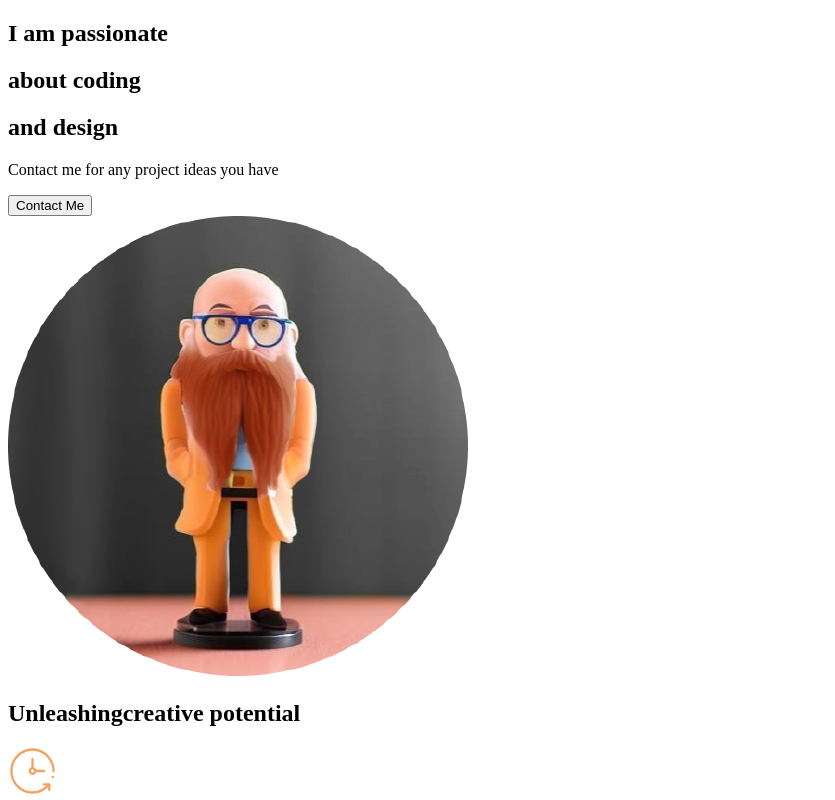
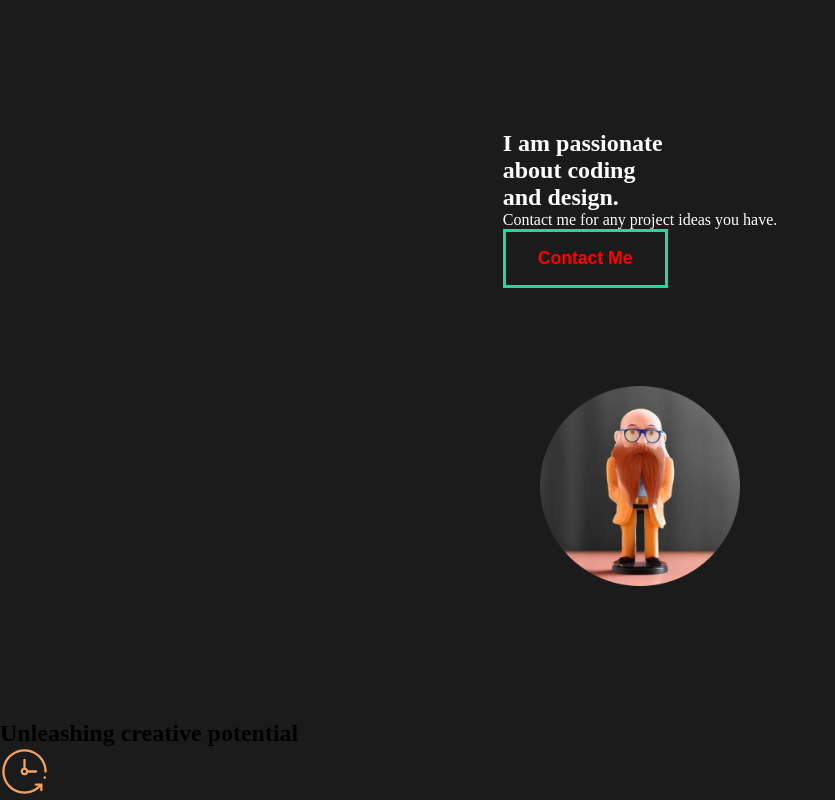
Before and after one commit to Aloosli/react-portfolio, a React (Create React App) app: page / in a window 1280 px wide. Shown: the top 800 px of the page, without its empty margins (0-835 px from the left). Built offline with nearby package versions, Linux system fonts and the light colour scheme.

Commit message:
add GlobalStyles file and add it to app.js

```diff
--- a/package.json
+++ b/package.json
@@ -9,6 +9,7 @@
     "react": "^18.2.0",
     "react-dom": "^18.2.0",
     "react-scripts": "5.0.1",
+    "styled-components": "^5.3.6",
     "web-vitals": "^2.1.4"
   },
   "scripts": {
--- a/src/App.js
+++ b/src/App.js
@@ -1,13 +1,14 @@
 // This is the main component of the app
 
 // import Pages
-
+import GlobalStyle from "./components/GlobalStyle";
 import AboutMe from "./pages/AboutMe";
 
 
 function App() {
   return (
     <div className="App">
+      <GlobalStyle />
       <AboutMe />
     </div>
   );
--- a/src/components/AboutSection.js
+++ b/src/components/AboutSection.js
@@ -1,27 +1,50 @@
 import avatar from "../img/avatar.png";
+// Styled Components
+import styled from "styled-components";
 
-const aboutSection = () => {
+const AboutSection = () => {
   return (
+    <About>
       <div className="description">
         <div className="title">
           <div className="hide">
             <h2>I am passionate</h2>
           </div>
           <div className="hide">
-          <h2>about<span> coding</span></h2>
+            <h2>
+              about<span> coding</span>
+            </h2>
           </div>
           <div className="hide">
-          <h2>and <span>design</span></h2>
+            <h2>
+              and<span> design.</span>
+            </h2>
           </div>
-        <p>Contact me for any project ideas you have</p>
+        </div>
+        <p>Contact me for any project ideas you have.</p>
         <button>Contact Me</button>
       </div>
       <div className="image">
-            <img src={avatar} alt="my avatar" />
+        <img src={avatar} alt="avatar" />
       </div>
-
-    </div>
+    </About>
   );
 };
 
-export default aboutSection;
+// Styled Components
+const About = styled.div`
+  min-height: 90vh;
+  display: flex;
+  flex-direction: column;
+  align-items: center;
+  justify-content: space-evenly;
+  padding: 2rem 5rem;
+  color: white;
+  img {
+    width: 200px;
+    margin-top: 1rem
+    margin-bottom: 1rem;
+  }
+`;
+
+export default AboutSection;
--- /dev/null
+++ b/src/components/GlobalStyle.js
@@ -0,0 +1,30 @@
+// import the createGlobalStyle function from styled-components
+import { createGlobalStyle } from 'styled-components';
+
+// This is a global style component that will be used to style the entire app
+const GlobalStyle = createGlobalStyle`
+    * {
+        margin: 0;
+        padding: 0;
+        box-sizing: border-box;
+    }
+    body {
+        background: #1b1b1b;
+    }
+    button {
+        font-weight: bold;
+        font-size: 1.1rem;
+        cursor: pointer;
+        padding: 1rem 2rem;
+        border: 3px solid #23d997;
+        background: transparent;
+        color: red;
+        transition: all 0.5s ease;
+        &:hover {
+            background-color: #23d997;
+            color: red;
+        }
+    }
+    `;
+
+    export default GlobalStyle;
--- a/src/components/ServicesSection.js
+++ b/src/components/ServicesSection.js
@@ -8,7 +8,7 @@ const ServicesSection = () => {
     return(
         <div className="services">
             <div className="description">
-                <h2>Unleashing<span>creative</span> potential</h2>
+                <h2>Unleashing<span> creative</span> potential</h2>
                 <div className="cards">
                     <div className="card">
                         <div className="icon">
--- a/src/index.js
+++ b/src/index.js
@@ -2,6 +2,7 @@ import React from 'react';
 import ReactDOM from 'react-dom/client';
 
 import App from './App';
+
 import reportWebVitals from './reportWebVitals';
 
 const root = ReactDOM.createRoot(document.getElementById('root'));
```
Also changed, not shown: src/img/avatar.png, 1 other file (tests, documents, lock files or other folders). Lines whose indentation alone changed are shown as unchanged.
